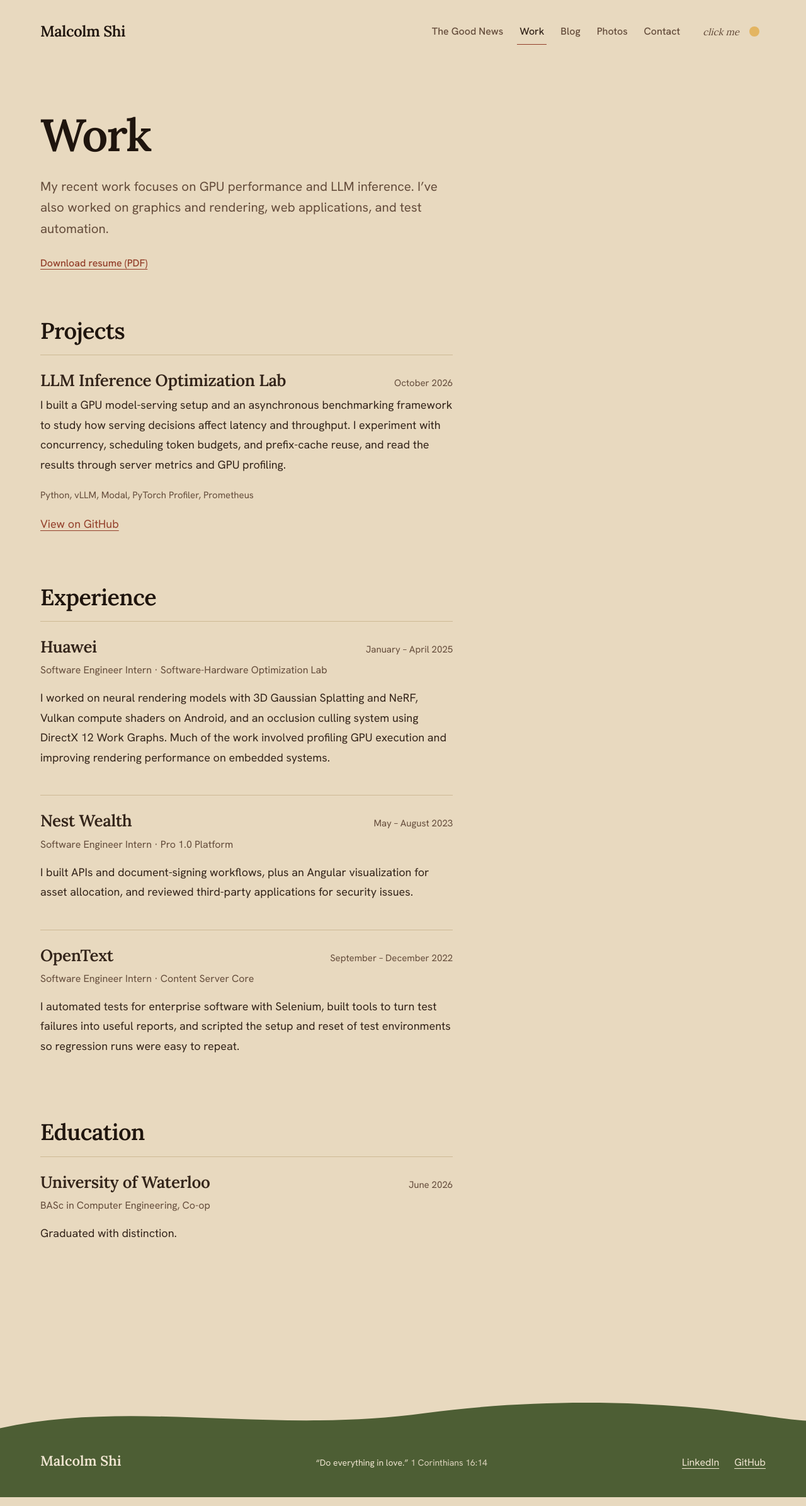
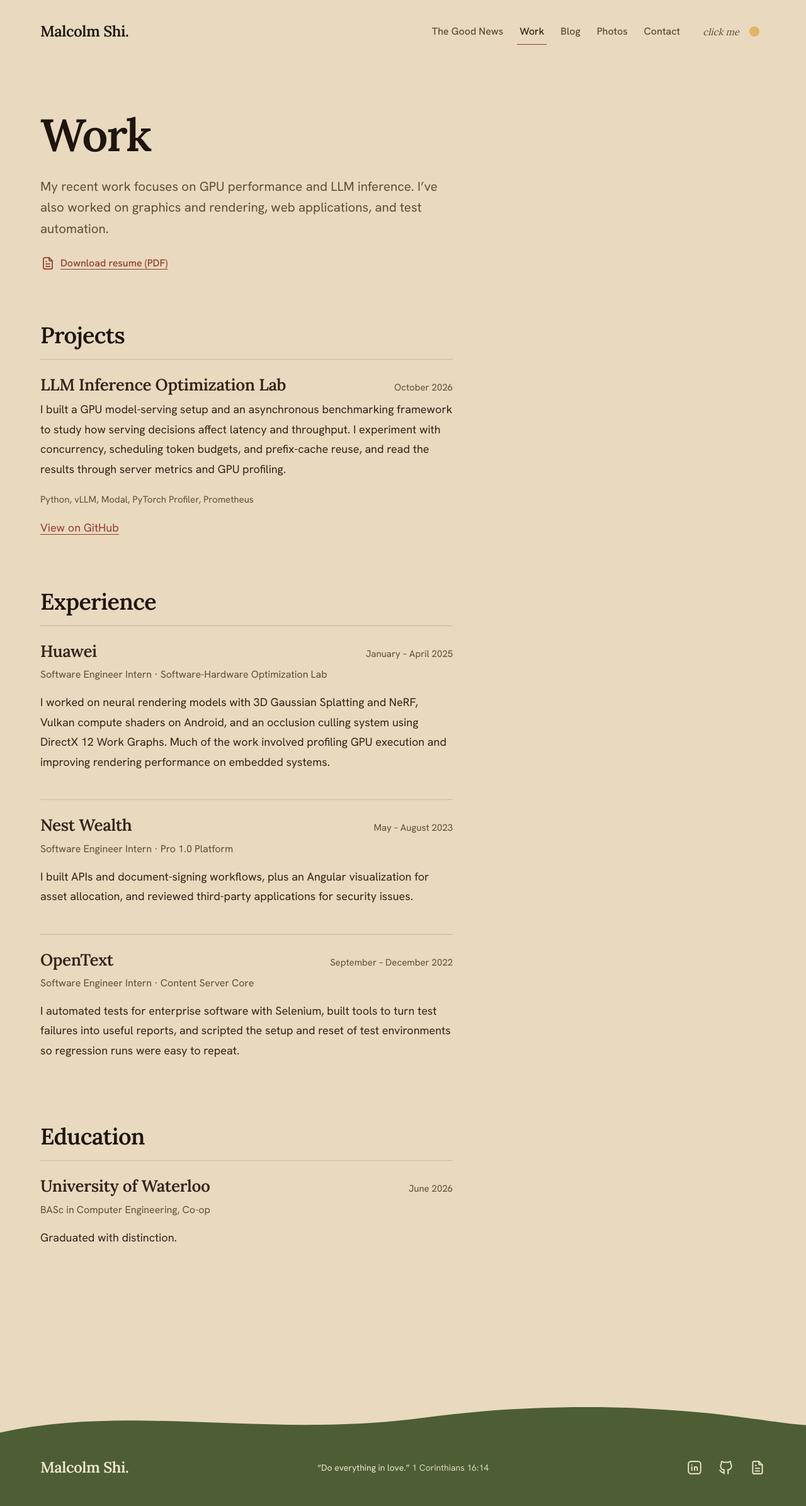
Before and after one commit to malcolmshi123/personal-website, a Next.js app: page /work in a window 1280 px wide. Shown: the whole page at 63% size. Built offline with nearby package versions, Linux system fonts and the light colour scheme.

Commit message:
add link icons

```diff
--- a/src/app/contact/page.tsx
+++ b/src/app/contact/page.tsx
@@ -1,4 +1,5 @@
 import { createPageMetadata } from "@/lib/site-metadata";
+import LinkIcon from "@/components/link-icon";
 import { contactLinks } from "@/content/contact";
 
 export const metadata = createPageMetadata(
@@ -14,7 +15,10 @@ export default function Contact() {
             <p className="introduction">Let’s get in touch!</p>
             <div className="related-links contact-links">
                 {contactLinks.map((link) => (
-                    <a href={link.href} key={link.href}>{link.label}</a>
+                    <a href={link.href} download={link.download} key={link.href}>
+                        <LinkIcon name={link.icon} />
+                        {link.label}
+                    </a>
                 ))}
             </div>
             <section className="prose" aria-labelledby="send-a-message">
--- a/src/app/globals.css
+++ b/src/app/globals.css
@@ -311,10 +311,9 @@ h1 {
 }
 
 .site-footer-inner {
-    display: flex;
-    flex-wrap: wrap;
-    align-items: baseline;
-    justify-content: space-between;
+    display: grid;
+    grid-template-columns: minmax(0, 1fr) auto minmax(0, 1fr);
+    align-items: center;
     gap: 16px 32px;
     max-width: 1280px;
     margin-inline: auto;
@@ -322,10 +321,12 @@ h1 {
 }
 
 .site-footer-name {
+    justify-self: start;
     color: var(--ground-ink);
     font-family: var(--font-heading);
-    font-size: 22px;
+    font-size: 24px;
     font-weight: 600;
+    letter-spacing: -0.02em;
 }
 
 .site-footer-verse {
@@ -339,10 +340,21 @@ h1 {
 
 .site-footer-links {
     display: flex;
-    gap: 24px;
-    margin: 0;
+    justify-self: end;
+    gap: 8px;
+    margin: 0 -8px 0 0;
     padding: 0;
     list-style: none;
+}
+
+.site-footer-links a {
+    display: flex;
+    padding: 8px;
+}
+
+.site-footer-links .link-icon {
+    width: 26px;
+    height: 26px;
 }
 
 .site-footer a {
@@ -358,6 +370,12 @@ h1 {
 }
 
 /* Shared helpers */
+
+.link-icon {
+    flex: none;
+    width: 1.15em;
+    height: 1.15em;
+}
 
 .visually-hidden {
     position: absolute;
@@ -643,7 +661,9 @@ body:has(.home-ground) .site-footer .hill-wave {
 }
 
 .resume-download {
-    display: inline-block;
+    display: inline-flex;
+    align-items: center;
+    gap: 8px;
     margin-top: 24px;
     font-size: 16px;
     font-weight: 500;
@@ -735,7 +755,16 @@ body:has(.home-ground) .site-footer .hill-wave {
 }
 
 .contact-links a {
+    display: inline-flex;
+    align-items: center;
+    gap: 8px;
     color: var(--brick);
+}
+
+.contact-links .link-icon,
+.resume-download .link-icon {
+    width: 24px;
+    height: 24px;
 }
 
 .prose .contact-heading {
@@ -900,8 +929,19 @@ body:has(.home-ground) .site-footer .hill-wave {
         padding-block: 18px;
     }
 
-    .wordmark {
+    .wordmark,
+    .site-footer-name {
         font-size: 21px;
+    }
+
+    .site-footer-inner {
+        grid-template-columns: minmax(0, 1fr);
+        justify-items: start;
+    }
+
+    .site-footer-links {
+        justify-self: start;
+        margin: 0 0 0 -8px;
     }
 
     .theme-toggle {
--- a/src/app/work/page.tsx
+++ b/src/app/work/page.tsx
@@ -1,4 +1,6 @@
 import { createPageMetadata } from "@/lib/site-metadata";
+import LinkIcon from "@/components/link-icon";
+import { resumeDownloadName } from "@/content/contact";
 import { experience, projects, work } from "@/content/work";
 
 export const metadata = createPageMetadata(
@@ -12,7 +14,8 @@ export default function Work() {
         <article className="page-content reading-page">
             <h1>Work</h1>
             <p className="introduction">{work.introduction}</p>
-            <a className="resume-download" href="/resume.pdf" download="Malcolm-Shi-Resume.pdf">
+            <a className="resume-download" href="/resume.pdf" download={resumeDownloadName}>
+                <LinkIcon name="resume" />
                 Download resume (PDF)
             </a>
             <div className="prose">
--- /dev/null
+++ b/src/components/link-icon.tsx
@@ -0,0 +1,45 @@
+import type { ReactNode } from "react";
+
+export type LinkIconName = "linkedin" | "github" | "resume";
+
+// Outline paths from Tabler Icons (MIT), drawn in the link's own color.
+const iconPaths: Record<LinkIconName, ReactNode> = {
+    linkedin: (
+        <>
+            <path d="M8 11v5" />
+            <path d="M8 8v.01" />
+            <path d="M12 16v-5" />
+            <path d="M16 16v-3a2 2 0 1 0 -4 0" />
+            <path d="M3 7a4 4 0 0 1 4 -4h10a4 4 0 0 1 4 4v10a4 4 0 0 1 -4 4h-10a4 4 0 0 1 -4 -4z" />
+        </>
+    ),
+    github: (
+        <path d="M9 19c-4.3 1.4 -4.3 -2.5 -6 -3m12 5v-3.5c0 -1 .1 -1.4 -.5 -2c2.8 -.3 5.5 -1.4 5.5 -6a4.6 4.6 0 0 0 -1.3 -3.2a4.2 4.2 0 0 0 -.1 -3.2s-1.1 -.3 -3.5 1.3a12.3 12.3 0 0 0 -6.2 0c-2.4 -1.6 -3.5 -1.3 -3.5 -1.3a4.2 4.2 0 0 0 -.1 3.2a4.6 4.6 0 0 0 -1.3 3.2c0 4.6 2.7 5.7 5.5 6c-.6 .6 -.6 1.2 -.5 2v3.5" />
+    ),
+    resume: (
+        <>
+            <path d="M14 3v4a1 1 0 0 0 1 1h4" />
+            <path d="M17 21h-10a2 2 0 0 1 -2 -2v-14a2 2 0 0 1 2 -2h7l5 5v11a2 2 0 0 1 -2 2z" />
+            <path d="M9 9l1 0" />
+            <path d="M9 13l6 0" />
+            <path d="M9 17l6 0" />
+        </>
+    ),
+};
+
+export default function LinkIcon({ name }: { name: LinkIconName }) {
+    return (
+        <svg
+            aria-hidden="true"
+            className="link-icon"
+            viewBox="0 0 24 24"
+            fill="none"
+            stroke="currentColor"
+            strokeWidth={1.75}
+            strokeLinecap="round"
+            strokeLinejoin="round"
+        >
+            {iconPaths[name]}
+        </svg>
+    );
+}
--- a/src/components/site-footer.tsx
+++ b/src/components/site-footer.tsx
@@ -1,4 +1,5 @@
 import HillWave from "@/components/hill-wave";
+import LinkIcon from "@/components/link-icon";
 import { contactLinks } from "@/content/contact";
 import { footerVerse } from "@/content/site";
 
@@ -8,7 +9,7 @@ export default function SiteFooter() {
             <HillWave />
             <div className="site-footer-band">
                 <div className="site-footer-inner">
-                    <span className="site-footer-name">Malcolm Shi</span>
+                    <span className="site-footer-name">Malcolm Shi.</span>
                     <p className="site-footer-verse">
                         <span className="site-footer-verse-text">“{footerVerse.text}”</span>{" "}
                         <span className="site-footer-verse-reference">{footerVerse.reference}</span>
@@ -16,7 +17,9 @@ export default function SiteFooter() {
                     <ul className="site-footer-links">
                         {contactLinks.map((link) => (
                             <li key={link.href}>
-                                <a href={link.href}>{link.label}</a>
+                                <a href={link.href} download={link.download} aria-label={link.iconLabel} title={link.iconLabel}>
+                                    <LinkIcon name={link.icon} />
+                                </a>
                             </li>
                         ))}
                     </ul>
--- a/src/components/site-header.tsx
+++ b/src/components/site-header.tsx
@@ -27,7 +27,7 @@ function HeaderNavigation({ pathname }: { pathname: string }) {
             }}
         >
             <Link className="wordmark" href="/" aria-label="Malcolm Shi, home">
-                Malcolm Shi
+                Malcolm Shi.
             </Link>
             <ThemeToggle />
             <button
--- a/src/content/contact.ts
+++ b/src/content/contact.ts
@@ -1,15 +1,33 @@
+import type { LinkIconName } from "@/components/link-icon";
+
 type ContactLink = {
     label: string;
+    iconLabel: string;
     href: string;
+    icon: LinkIconName;
+    download?: string;
 };
+
+export const resumeDownloadName = "Malcolm-Shi-Resume.pdf";
 
 export const contactLinks: ContactLink[] = [
     {
         label: "LinkedIn",
+        iconLabel: "LinkedIn",
         href: "https://linkedin.com/in/malcolm-shi",
+        icon: "linkedin",
     },
     {
         label: "GitHub",
+        iconLabel: "GitHub",
         href: "https://github.com/malcolmshi123",
+        icon: "github",
+    },
+    {
+        label: "Resume",
+        iconLabel: "Resume (PDF)",
+        href: "/resume.pdf",
+        icon: "resume",
+        download: resumeDownloadName,
     },
 ];
```
Also changed, not shown: 2 other files (tests, documents, lock files or other folders).
